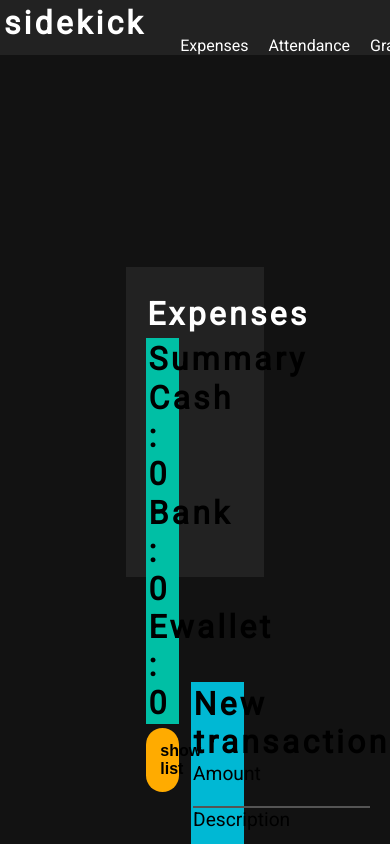
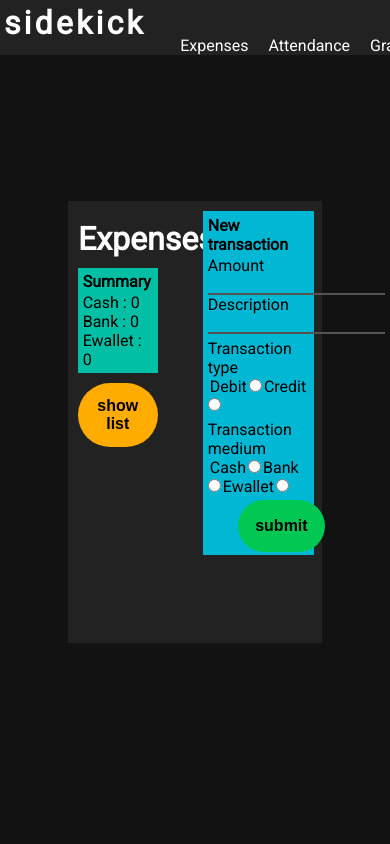
Before and after one commit to viveknathani/sidekick, a React (Create React App) app in the folder web/: page /expenses in a window 390 px wide. Shown: the top 844 px of the page. Built offline with nearby package versions, Linux system fonts and the light colour scheme.

Commit message:
Make it responsive

```diff
--- a/web/src/components/attendance/Attend.css
+++ b/web/src/components/attendance/Attend.css
@@ -13,10 +13,10 @@ body{
 
 #attend_main{
     background-color: #222222;
-    padding: 20px;
+    padding: 10px;
     width: 25%;
     height: 28%;
-    position: absolute;
+    position: fixed;
     left: 0;
     right: 0;
     top: 0;
@@ -26,17 +26,18 @@ body{
 
 #attend_title{
     font-weight: bolder;
-    font-size: 2rem;
-    margin-top: 7%;
+    font-size: 2em;
+    margin-top: 4%;
 }
+
 
 #attend_summary{
     background-color: #00BFA5;
     color: black;
     padding: 2%;
-    font-size: 2.5em;
+    font-size: 2rem;
     width: 30%;
-    margin-top: 5%;
+    margin-top: 4%;
 }
 
 #a_s_head{
@@ -44,14 +45,18 @@ body{
     margin-bottom: 2%;
 }
 
+
 #attend_form{
     background-color: #00B8D4;
     color: black;
+    position: absolute;
+    right:0;
     width: 40%;
     padding: 2%;
-    font-size: larger;
-    float: right;
-    margin-top: -31%;
+    font-size: 1rem;
+    top: 0;
+    margin-top: 4%;
+    margin-right: 3%;
 }
 
 #attend_form input{
@@ -61,11 +66,17 @@ body{
     background-color: transparent;
 }
 
-#set_status{
+
+#set_ttype, #set_medium{
     margin-top: 5%;
 }
 
-#set_status label{
+#a_f_head{
+    font-weight: bold;
+    margin-bottom: 2%;
+}
+
+#set_ttype label, #set_medium label{
     padding: 2%;
 }
 
@@ -93,13 +104,8 @@ body{
     border-color: transparent;
     font-weight: bold;
     width: 34%;
-    margin-top: 5%;
+    margin-top: 4%;
     border-radius: 100px;
-}
-
-#a_f_head{
-    font-weight: bold;
-    margin-bottom: 2%;
 }
 
 #attend_popup
@@ -163,3 +169,27 @@ padding: 8px;
 tr:nth-child(even) {
 background-color: #dddddd;
 }
+
+@media (max-height: 917px){
+    #attend_main{
+        height: 50%;
+    }
+}
+
+@media (max-width: 1657px){
+    #attend_main{
+        width: 30%;
+    }
+}
+
+@media (max-width: 1366px){
+    #attend_main{
+        width: 50%;
+    }
+}
+
+@media (max-width: 900px){
+    #attend_main{
+        width: 60%;
+    }
+}
--- a/web/src/components/expenses/Expenses.css
+++ b/web/src/components/expenses/Expenses.css
@@ -13,10 +13,10 @@ body{
 
 #exp_main{
     background-color: #222222;
-    padding: 20px;
+    padding: 10px;
     width: 25%;
-    height: 32%;
-    position: absolute;
+    height: 30%;
+    position: fixed;
     left: 0;
     right: 0;
     top: 0;
@@ -26,32 +26,38 @@ body{
 
 #exp_title{
     font-weight: bolder;
-    font-size: 2rem;
-    margin-top: 7%;
+    font-size: 2em;
+    margin-top: 4%;
 }
+
 
 #exp_summary{
     background-color: #00BFA5;
     color: black;
     padding: 2%;
-    font-size: larger;
+    font-size: 1rem;
     width: 30%;
     margin-top: 4%;
 }
+
 
 #exp_s_head{
     font-weight: bold;
     margin-bottom: 2%;
 }
 
+
 #exp_form{
     background-color: #00B8D4;
     color: black;
-    width: 50%;
+    position: absolute;
+    right:0;
+    width: 40%;
     padding: 2%;
-    font-size: larger;
-    float: right;
-    margin-top: -43%;
+    font-size: 1rem;
+    top: 0;
+    margin-top: 4%;
+    margin-right: 3%;
 }
 
 #exp_form input{
@@ -60,6 +66,7 @@ body{
     border-color: black;
     background-color: transparent;
 }
+
 
 #set_ttype, #set_medium{
     margin-top: 5%;
@@ -89,14 +96,6 @@ body{
 #exp_form button:hover, #exp_main #show:hover{
     opacity: 75%;
     cursor: pointer;
-}
-
-#exp_b_list{
-    background-color: #4E342E;
-    width: 30%;
-    padding: 2%;
-    text-align: center;
-    margin-top: 30%;
 }
 
 #exp_main #show{
@@ -171,3 +170,27 @@ padding: 8px;
 tr:nth-child(even) {
 background-color: #dddddd;
 }
+
+@media (max-height: 917px){
+    #exp_main{
+        height: 50%;
+    }
+}
+
+@media (max-width: 1657px){
+    #exp_main{
+        width: 30%;
+    }
+}
+
+@media (max-width: 1366px){
+    #exp_main{
+        width: 50%;
+    }
+}
+
+@media (max-width: 900px){
+    #exp_main{
+        width: 60%;
+    }
+}
--- a/web/src/components/grades/Grades.css
+++ b/web/src/components/grades/Grades.css
@@ -13,10 +13,10 @@ body{
 
 #grades_main{
     background-color: #222222;
-    padding: 20px;
+    padding: 10px;
     width: 25%;
     height: 28%;
-    position: absolute;
+    position: fixed;
     left: 0;
     right: 0;
     top: 0;
@@ -26,17 +26,18 @@ body{
 
 #grades_title{
     font-weight: bolder;
-    font-size: 2rem;
-    margin-top: 7%;
+    font-size: 2em;
+    margin-top: 4%;
 }
+
 
 #grades_summary{
     background-color: #00BFA5;
     color: black;
     padding: 2%;
-    font-size: 2.5em;
+    font-size: 2rem;
     width: 30%;
-    margin-top: 5%;
+    margin-top: 4%;
 }
 
 #g_s_head{
@@ -44,14 +45,18 @@ body{
     margin-bottom: 2%;
 }
 
+
 #grades_form{
     background-color: #00B8D4;
     color: black;
+    position: absolute;
+    right:0;
     width: 40%;
     padding: 2%;
-    font-size: larger;
-    float: right;
-    margin-top: -35%;
+    font-size: 1rem;
+    top: 0;
+    margin-top: 4%;
+    margin-right: 3%;
 }
 
 #grades_form input{
@@ -61,11 +66,17 @@ body{
     background-color: transparent;
 }
 
-#set_status{
+
+#set_ttype, #set_medium{
     margin-top: 5%;
 }
 
-#set_status label{
+#g_f_head{
+    font-weight: bold;
+    margin-bottom: 2%;
+}
+
+#set_ttype label, #set_medium label{
     padding: 2%;
 }
 
@@ -93,13 +104,8 @@ body{
     border-color: transparent;
     font-weight: bold;
     width: 34%;
-    margin-top: 5%;
+    margin-top: 4%;
     border-radius: 100px;
-}
-
-#g_f_head{
-    font-weight: bold;
-    margin-bottom: 2%;
 }
 
 #grades_popup
@@ -163,3 +169,27 @@ padding: 8px;
 tr:nth-child(even) {
 background-color: #dddddd;
 }
+
+@media (max-height: 917px){
+    #grades_main{
+        height: 50%;
+    }
+}
+
+@media (max-width: 1657px){
+    #grades_main{
+        width: 30%;
+    }
+}
+
+@media (max-width: 1366px){
+    #grades_main{
+        width: 50%;
+    }
+}
+
+@media (max-width: 900px){
+    #grades_main{
+        width: 60%;
+    }
+}
--- a/web/src/components/header/Header.css
+++ b/web/src/components/header/Header.css
@@ -5,7 +5,7 @@
     background-color: #222222;
 }
 
-p{
+#sidekick_head p{
     padding: 1%;
     font-size: 2rem;
     font-weight: bold;
```
